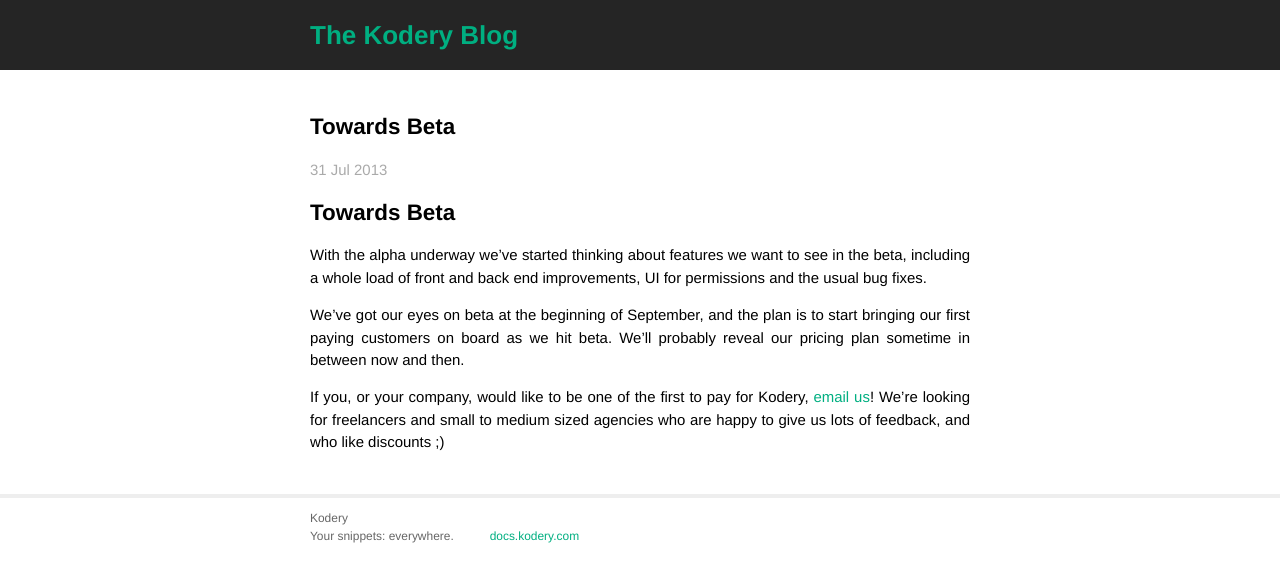
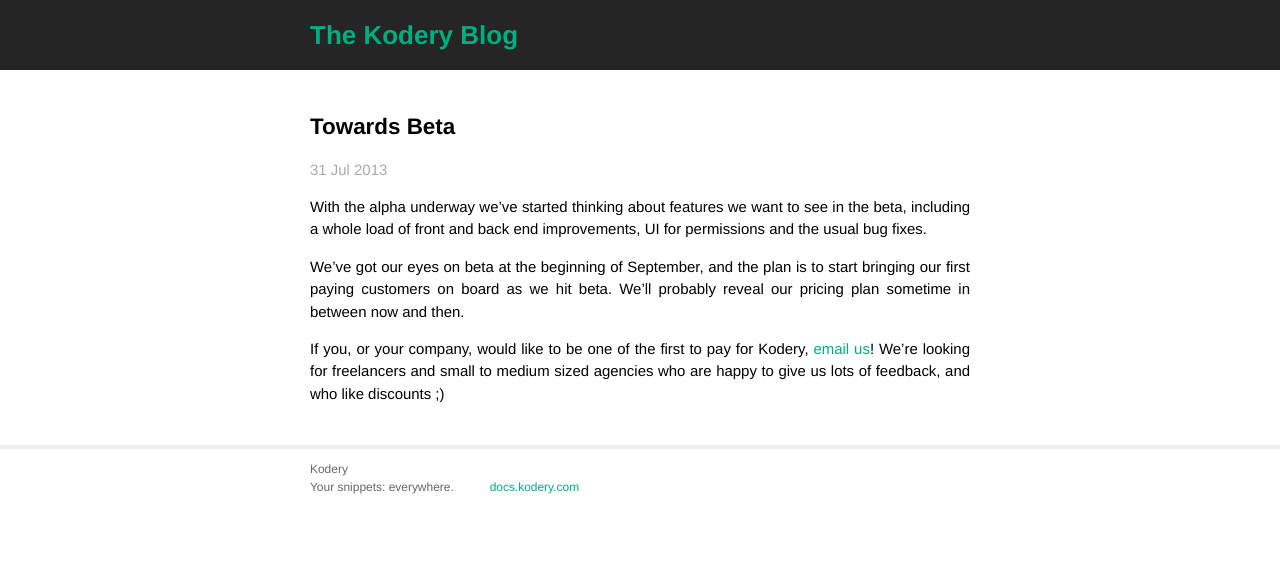
Before and after one commit to kodery/blog.kodery.com, a Jekyll site: the page built from _posts/2013-07-31-towards-beta.md, in a window 1280 px wide. Shown: the top 582 px of the page. Built offline with Jekyll 4.4.1, drawn with Linux system fonts in a browser that asks for light colours.

Commit message:
Updated 2013-07-31-towards-beta.md

```diff
--- a/_posts/2013-07-31-towards-beta.md
+++ b/_posts/2013-07-31-towards-beta.md
@@ -4,8 +4,6 @@ category: update
 layout: post
 ---
 
-## Towards Beta
-
 With the alpha underway we've started thinking about features we want to see in the beta, including a whole load of front and back end improvements, UI for permissions and the usual bug fixes.
 
 We've got our eyes on beta at the beginning of September, and the plan is to start bringing our first paying customers on board as we hit beta. We'll probably reveal our pricing plan sometime in between now and then.
```
